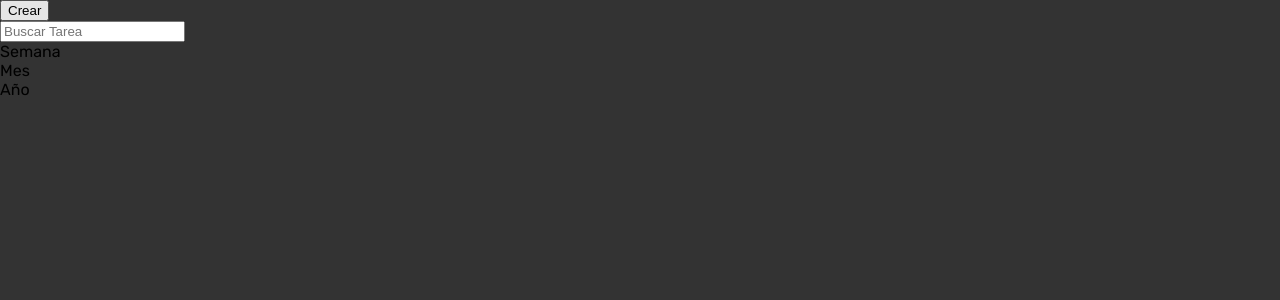
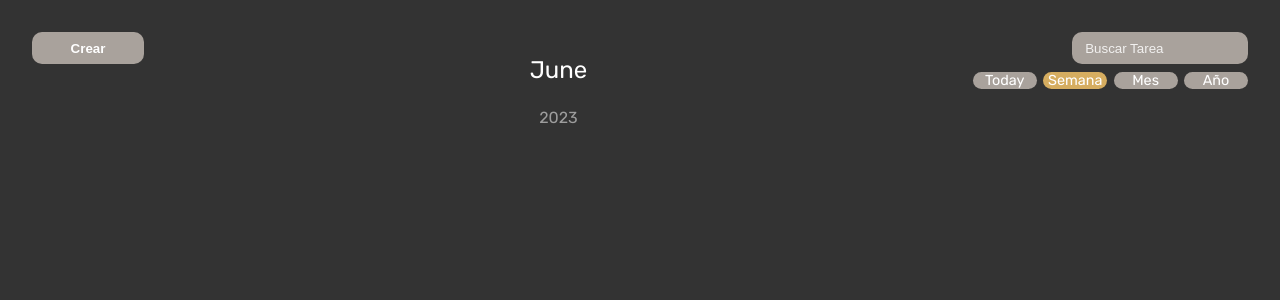
Before and after one commit to Ance7/Projects, a Next.js app in the folder calendar-app/: page / in a window 1280 px wide. Shown: the top 300 px of the page. Built offline with nearby package versions, Linux system fonts and the light colour scheme.

Commit message:
Making some components

```diff
--- a/calendar-app/app/globals.css
+++ b/calendar-app/app/globals.css
@@ -23,3 +23,75 @@ body {
   margin: 0;
   padding: 0;
 }
+
+.btn-create-task {
+  background-color: var(--gray);
+  width: 7rem;
+  height: 2rem;
+  border-radius: 10px;
+  border: none;
+  color: #ffffff;
+  font-weight: bold;
+}
+
+header {
+  display: flex;
+  flex-direction: row;
+  width: 100vw;
+  justify-content: space-between;
+  padding: 2rem 2rem;
+}
+
+.info-date {
+  display: flex;
+  flex-direction: column;
+  align-items: center;
+}
+
+.info-date p {
+  color: #ffffff;
+  font-size: 1.5rem;
+}
+
+.info-date span {
+  color: #ffffff85;
+
+}
+
+.calendar-options {
+  display: flex;
+  flex-direction: column;
+  align-items: flex-end;
+}
+
+.calendar-options input {
+  width: 11rem;
+  height: 2rem;
+  background-color: var(--gray);
+  border-radius: 10px;
+  border: none;
+}
+
+.calendar-options input::placeholder {
+  color: #ffffffd7;
+  padding: 0 0.7rem;
+}
+
+.options {
+  display: flex;
+  margin-top: 0.5rem;
+  gap: 0.4rem;
+}
+
+.options div {
+  background-color: var(--gray);
+  border-radius: 10px;
+  width: 4rem;
+  font-size: 0.9rem;
+  text-align: center;
+  color: white;
+}
+
+.options div.active {
+  background-color: var(--gold-color);
+}
--- a/calendar-app/app/layout.js
+++ b/calendar-app/app/layout.jsx
@@ -1,6 +1,7 @@
-import Link from 'next/link'
+// import Link from 'next/link'
 import './globals.css'
 import { rubik } from './fonts'
+import ComponenteH from '@/components/header'
 
 export const metadata = {
   title: 'Calendar App',
@@ -11,22 +12,9 @@ export default function RootLayout({ children }) {
   return (
     <html lang="en">
       <body className={rubik.className}>
-        <header>
-          <button className='btn-create-task'>
-            Crear
-          </button>
 
-          <div className='info-date'>
+        <ComponenteH />
 
-          </div>
-
-          <div className='calendar-options'>
-            <input type='search' placeholder='Buscar Tarea' name='search'  />
-            <div>Semana</div>
-            <div>Mes</div>
-            <div>Año</div>
-          </div>
-        </header>
         <main>
           <div className='calendar-info'>
             <div className='mini-calendar'>
--- /dev/null
+++ b/calendar-app/components/Header.jsx
@@ -0,0 +1,28 @@
+import React from 'react'
+
+function ComponenteH() {
+  return (
+    <header>
+      <button className='btn-create-task'>
+        Crear
+      </button>
+
+      <div className='info-date'>
+        <p>June</p>
+        <span>2023</span>
+      </div>
+
+      <div className='calendar-options'>
+        <input type='search' placeholder='Buscar Tarea' name='search'  />
+        <div className='options'>
+          <div>Today</div>
+          <div className='active'>Semana</div>
+          <div>Mes</div>
+          <div>Año</div>
+        </div>
+      </div>
+    </header>
+  )
+}
+
+export default ComponenteH
```
Also changed, not shown: calendar-app/components/tasks.jsx (+17 -5 lines).
